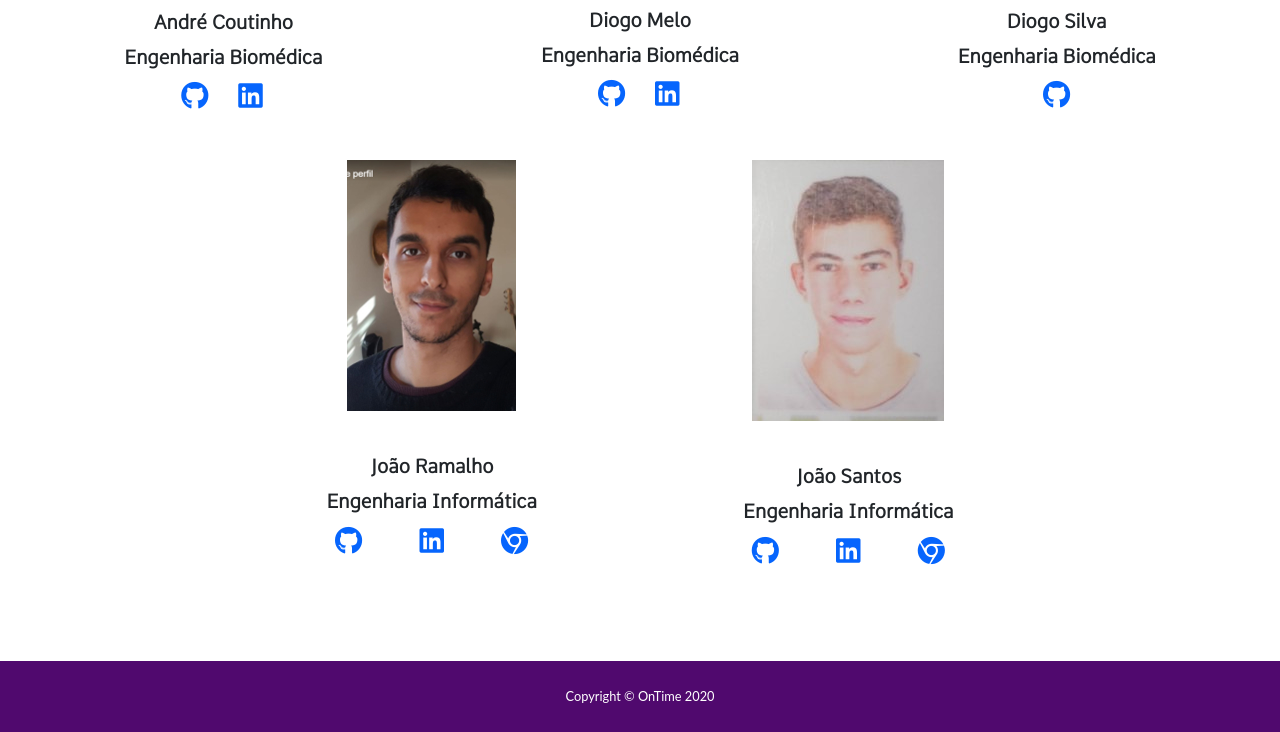
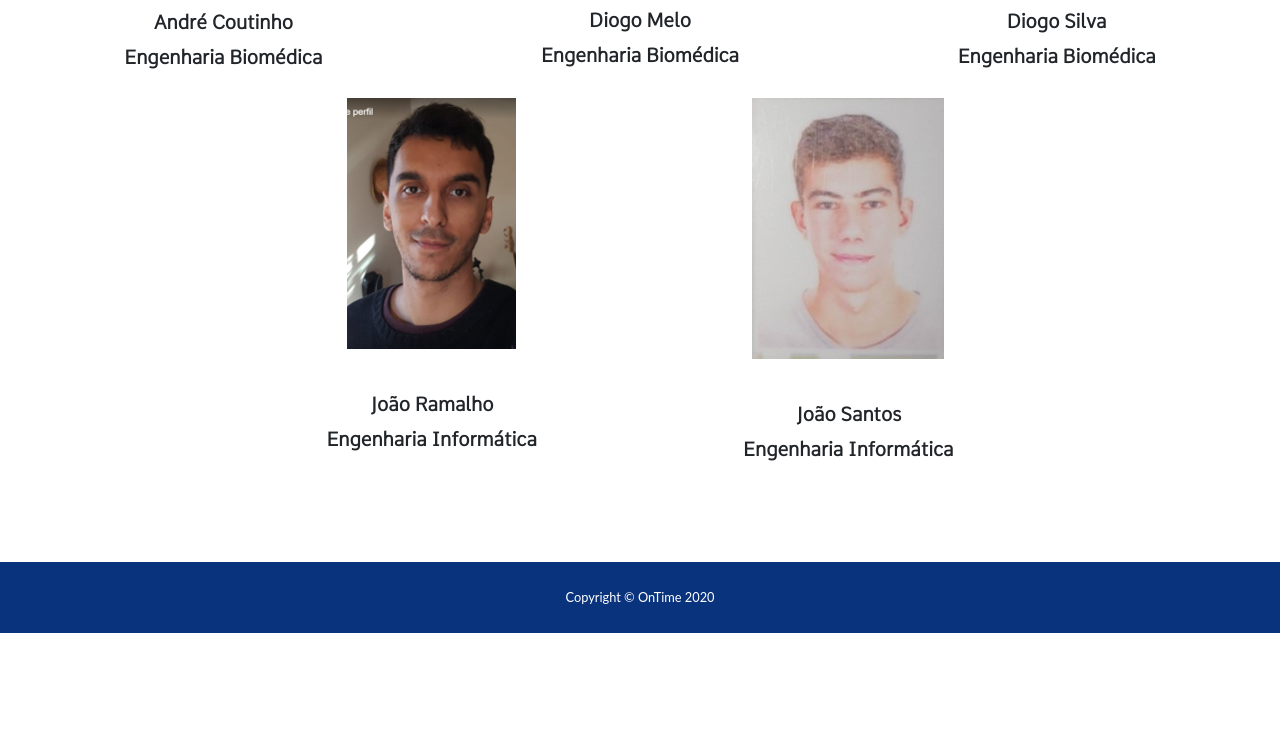
Before and after one commit to OnTime-Lda/OnTime-Lda.github.io, a website with bundled scripts: page index.html in a window 1280 px wide. Shown: the part 1352-2084 px from the top of the page. After the commit the page ends 1985 px from the top, so only its background shows below. Built offline with nearby package versions, Linux system fonts and the light colour scheme; files whose address does not match are found by name.

Commit message:
color up

```diff
--- a/css/ipm.css
+++ b/css/ipm.css
@@ -15,7 +15,7 @@
 }
 
 .text-gold {
-    color: #0665fd !important;
+    color: #297d9d  !important;
   }
 
 
@@ -44,7 +44,7 @@
 }
 
 .bg-black{
-  background-color: #50096e !important;
+  background-color: #0a337e !important;
 }
 
 .logoSize{
--- a/index.html
+++ b/index.html
@@ -124,22 +124,7 @@
                                     André Coutinho  <br> Engenharia Biomédica</b>
 
                             </div>
-                            <div class="col-lg-12 bigP mt-2">
-                                <div class="row">
-                                    <div class="col-sm-6 text-right iconA width-50">
-                                        <a href="" target="_blank">
-                                            <i class="fab fa-github "></i>
-                                        </a>
-                                    </div>
-                                    <div class="col-sm-6 text-left iconA width-50">
-                                        <a href=""
-                                            target="_blank">
-                                            <i class="fab fa-linkedin"></i>
-                                        </a>
-                                    </div>
-                                </div>
-                                <br>
-                            </div>
+
 
                         </div>
 
@@ -160,21 +145,6 @@
                                 <b class="font-god size-1h ">
                                     Diogo Melo  <br> Engenharia Biomédica</b>
 
-                            </div>
-                            <div class="col-lg-12 bigP mt-2">
-                                <div class="row">
-                                    <div class="col-sm-6 text-right iconA width-50">
-                                        <a href="" target="_blank">
-                                            <i class="fab fa-github"></i>
-                                        </a>
-                                    </div>
-                                    <div class="col-sm-6 text-left iconA width-50">
-                                        <a href="" target="_blank">
-                                            <i class="fab fa-linkedin"></i>
-                                        </a>
-                                    </div>
-                                </div>
-                                <br>
                             </div>
 
                         </div>
@@ -197,23 +167,13 @@
                                     Diogo Silva <br> Engenharia Biomédica</b>
 
                             </div>
-                            <div class="col-lg-12 bigP mt-2">
-                                <div class="row">
-                                    <div class="col-sm-12 iconA">
-                                        <a href="" target="_blank">
-                                            <i class="fab fa-github"></i>
-                                        </a>
-                                    </div>
 
-                                </div>
-                                <br>
-                            </div>
 
                         </div>
 
                     </div>
                 </div>
-                <div class="col-lg-4">
+                <div class="col-lg-4 mt-4">
 
                     <div class="container">
                         <div class="row text-center">
@@ -229,32 +189,13 @@
                                     João Ramalho <br> Engenharia Informática</b>
 
                             </div>
-                            <div class="col-lg-12 bigP mt-2">
-                                <div class="row">
-                                    <div class="col-sm-4 text-right iconA width-33">
-                                        <a href="" target="_blank">
-                                            <i class="fab fa-github"></i>
-                                        </a>
-                                    </div>
-                                    <div class="col-sm-4 text-center iconA width-33">
-                                        <a href="" target="_blank">
-                                            <i class="fab fa-linkedin"></i>
-                                        </a>
-                                    </div>
-                                    <div class="col-sm-4 text-left iconA width-33">
-                                        <a href="" target="_blank">
-                                            <i class="fab fa-chrome"></i>
-                                        </a>
 
-                                    </div>
-                                </div>
-                            </div>
 
                         </div>
 
                     </div>
                 </div>
-                <div class="col-lg-4">
+                <div class="col-lg-4 mt-4">
 
                     <div class="container">
                         <div class="row text-center">
@@ -270,26 +211,7 @@
                                     João Santos <br> Engenharia Informática</b>
 
                             </div>
-                            <div class="col-lg-12 bigP mt-2">
-                                <div class="row">
-                                    <div class="col-sm-4 text-right iconA width-33">
-                                        <a href="" target="_blank">
-                                            <i class="fab fa-github"></i>
-                                        </a>
-                                    </div>
-                                    <div class="col-sm-4 text-center iconA width-33">
-                                        <a href="" target="_blank">
-                                            <i class="fab fa-linkedin"></i>
-                                        </a>
-                                    </div>
-                                    <div class="col-sm-4 text-left iconA width-33">
-                                        <a href="" target="_blank">
-                                            <i class="fab fa-chrome"></i>
-                                        </a>
 
-                                    </div>
-                                </div>
-                            </div>
 
                         </div>
 
```
Also changed, not shown: css/freelancer.css, img/header/onTime.png.
